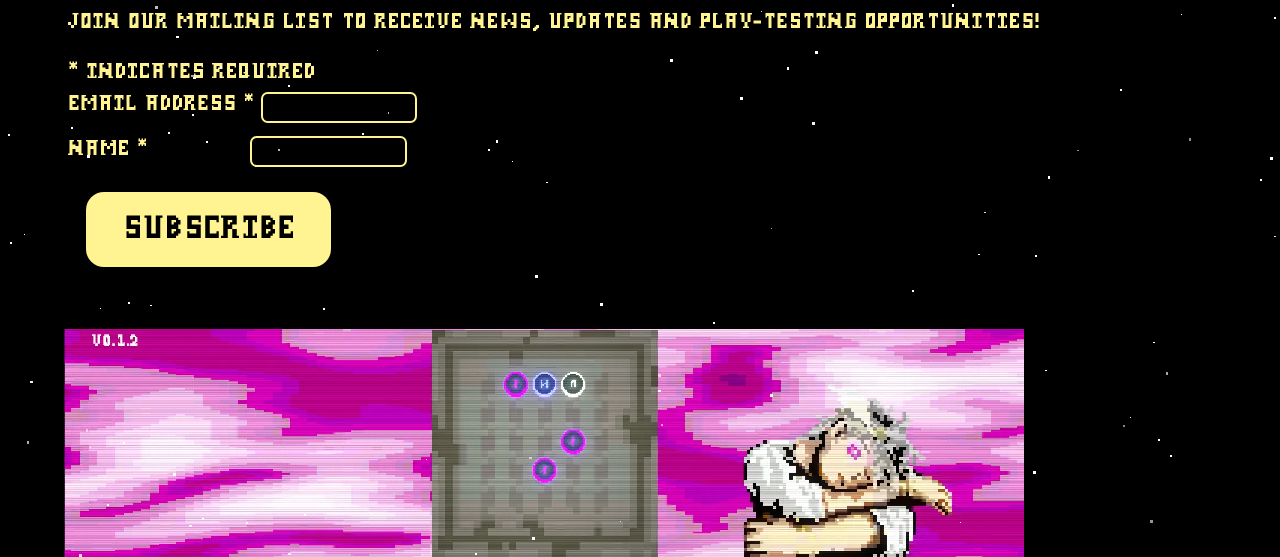
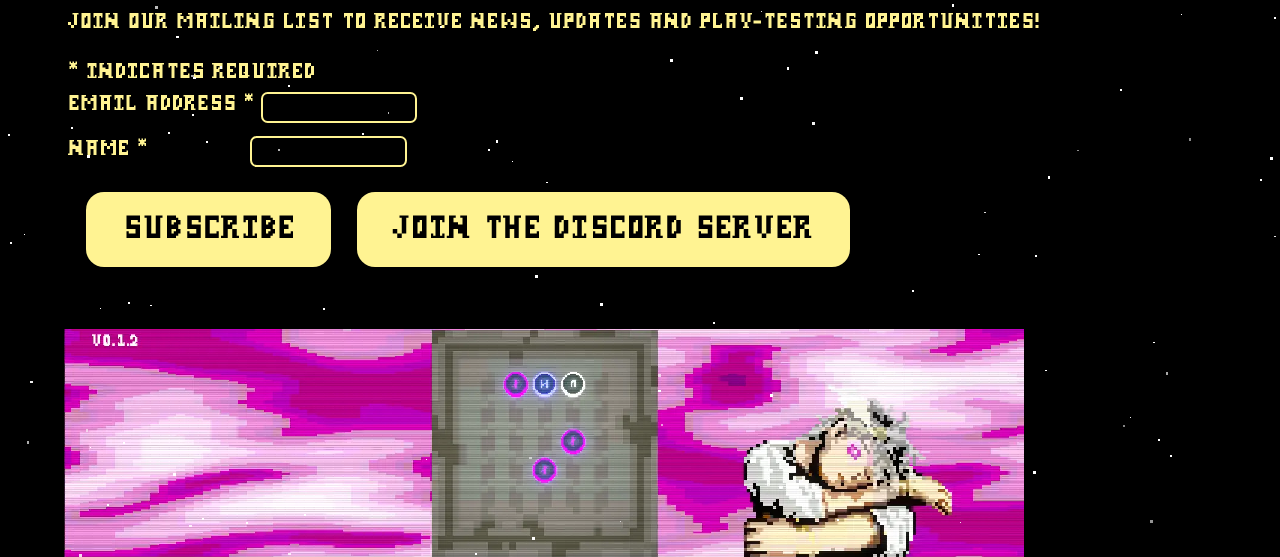
Before and after one commit to BenjaminBogBog/SigilsOfFateWeb, a website: page index.html in a window 1280 px wide. Shown: the part 543-1100 px from the top of the page. Drawn offline with Linux system fonts and the light colour scheme.

Commit message:
Update index.html

```diff
--- a/index.html
+++ b/index.html
@@ -35,6 +35,7 @@
                         <div class="optionalParent">
                             <div class="clear foot">
                                 <input type="submit" name="subscribe" id="mc-embedded-subscribe" class="button" value="Subscribe">
+                                <button type="button" id="mc-embedded-subscribe" class="button" onclick="window.location.href='https://discord.gg/KuweArup7s';">Join the Discord Server</button>
                             </div>
                          </div>
                     </div>
```
